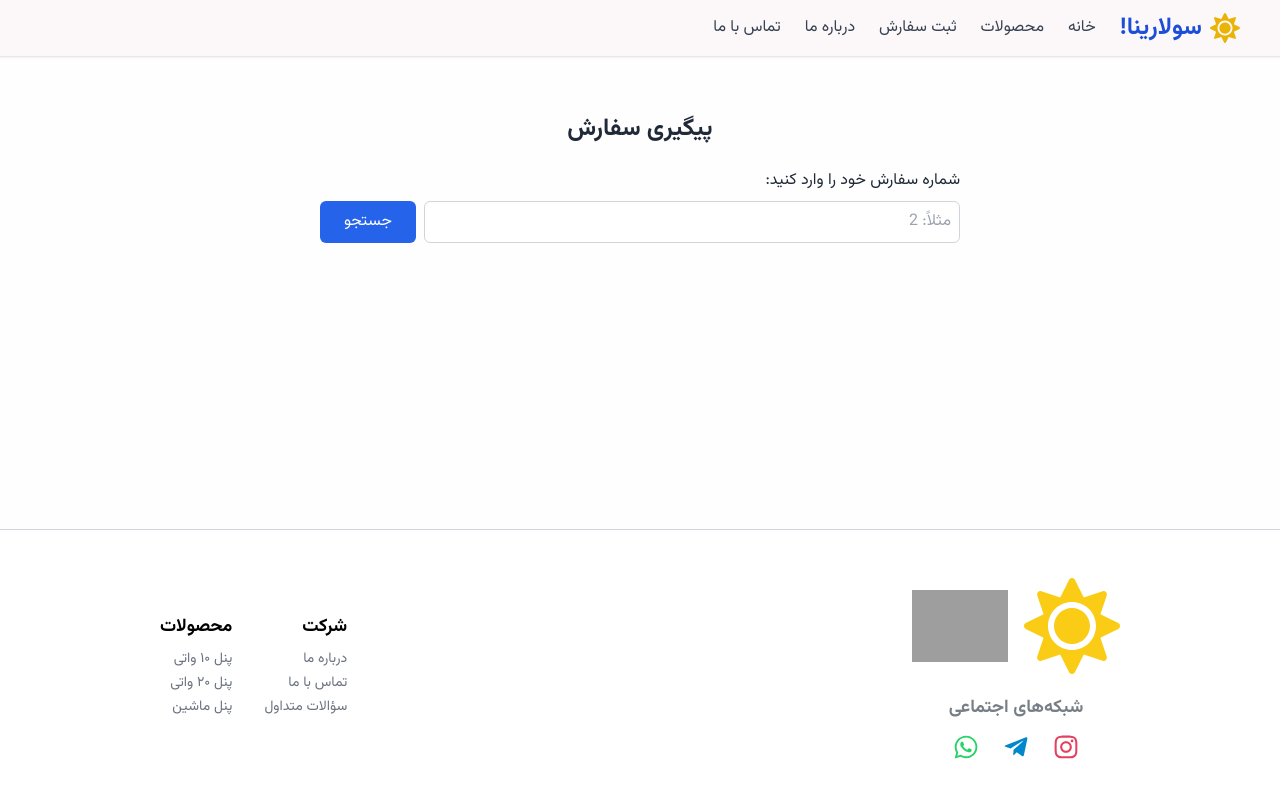
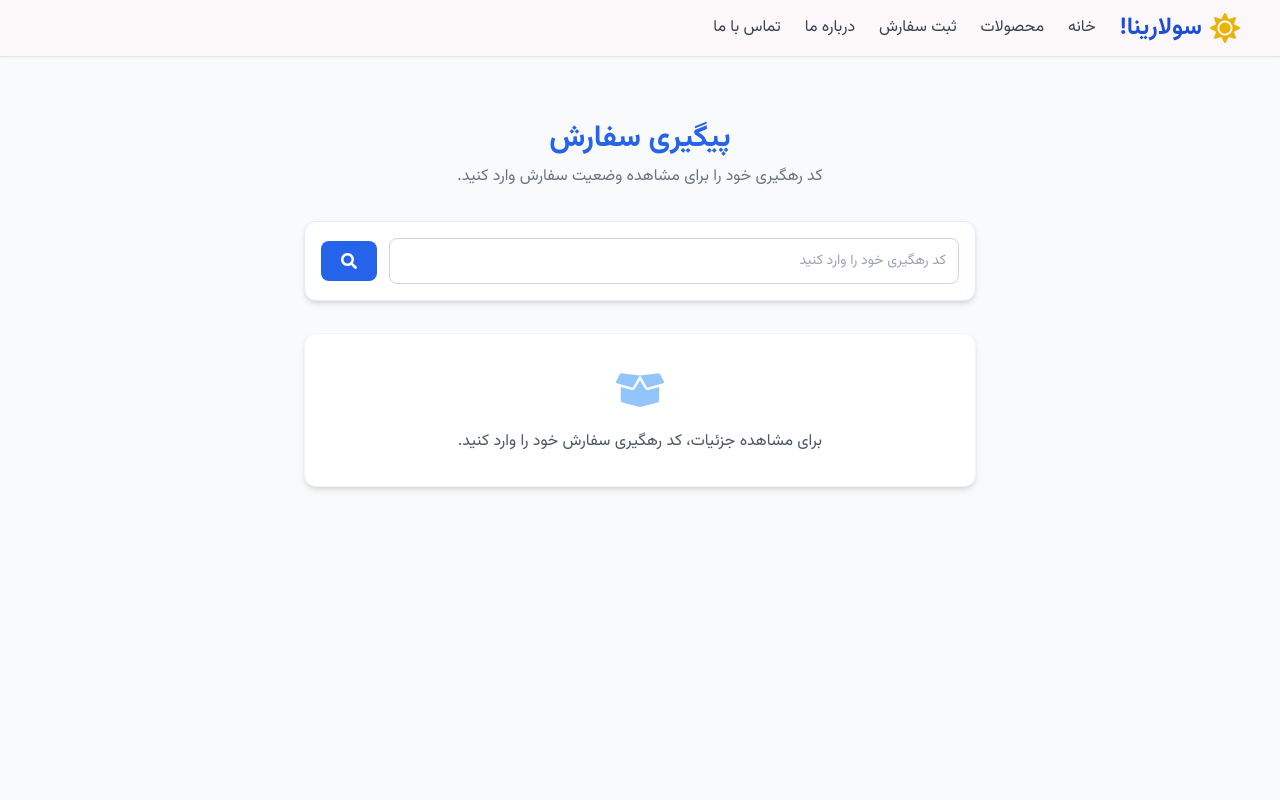
Before and after one commit to aliarabshahi/solarina_github, a Next.js app in the folder frontend/src/: page /order/track in a window 1280 px wide. Shown: the top 800 px of the page. Built offline with nearby package versions, Linux system fonts and the light colour scheme; grey boxes are pictures that could not be loaded.

Commit message:
adding new tracking page

```diff
--- a/frontend/src/app/order/track/page.tsx
+++ b/frontend/src/app/order/track/page.tsx
@@ -1,175 +1,291 @@
-"use client";
+import { getApiData } from "@/app/services/receive_data/apiServerFetch";
+import jalaali from "jalaali-js";
+import {
+  FaSearch,
+  FaBoxOpen,
+  FaClipboardCheck,
+  FaRegClock,
+  FaTimesCircle,
+  FaCheckCircle,
+  FaSpinner,
+  FaUser,
+  FaPhone,
+  FaMapMarkerAlt,
+  FaShoppingBag,
+  FaUserCircle,
+} from "react-icons/fa";
 
-import { useState } from "react";
-// Adjust this import path based on where your fetchApiData function is located
-import { fetchApiData } from "@/app/services/receive_data/apiClientAxios";
-// Updated to match your Django OrderModel exactly
-interface OrderDetail {
+// --- Types (Updated) ---
+interface OrderItem {
   id: number;
+  product_name: string; // Assumes your API sends this field
+  quantity: number;
+  price: number;
+}
+
+interface Order {
+  id: number;
+  tracking_code: string;
   full_name: string;
   phone_number: string;
-  email?: string | null;
   address: string;
-  postal_code: string;
-  notes?: string | null;
-  products: any[];
+  status: "pending" | "paid" | "failed";
+  created_at: string;
   total_price: number;
-  status: string;
-  created_at: string;
-  updated_at: string;
+  order_items: OrderItem[]; // Assumes your API sends this nested array
 }
 
-export default function TrackOrderPage() {
-  const [orderId, setOrderId] = useState("");
-  const [orderData, setOrderData] = useState<OrderDetail | null>(null);
-  const [loading, setLoading] = useState(false);
-  const [error, setError] = useState<string | null>(null);
+interface PageProps {
+  searchParams: {
+    code?: string;
+  };
+}
+// -----------------------
 
-  const handleTrackOrder = async (e: React.FormEvent) => {
-    e.preventDefault();
-    if (!orderId.trim()) return;
+export default async function OrderTrackPage({ searchParams }: PageProps) {
+  const trackingCode = searchParams.code?.trim();
+  let order: Order | null = null;
+  let error: string | null = null;
+  let notFound = false;
 
-    setLoading(true);
-    setError(null);
-    setOrderData(null);
+  if (trackingCode) {
+    try {
+      const response = await getApiData(`/orders/?tracking_code=${trackingCode}`);
+      const items = response?.data?.results || response?.data || [];
 
-    try {
-      const response = (await fetchApiData(`/orders/${orderId}/`)) as any;
+      if (Array.isArray(items) && items.length > 0) {
+        order = items[0];
+      } else {
+        notFound = true;
+      }
+    } catch (err: any) {
+       console.error("API Fetch Error:", err);
+       error = "خطا در ارتباط با سرور. لطفاً دوباره تلاش کنید.";
+    }
+  }
 
-      if (response && response.id) {
-        setOrderData(response);
-      } else if (response && response.data && response.data.id) {
-        setOrderData(response.data);
-      } else {
-        setError("سفارشی با این شماره یافت نشد.");
-      }
-    } catch (err) {
-      setError("سفارشی با این شماره یافت نشد.");
-    } finally {
-      setLoading(false);
-    }
-  };
+  return (
+    <div className="min-h-screen bg-slate-50 py-10 sm:py-16 px-6" dir="rtl">
+      <div className="max-w-2xl mx-auto">
+        <header className="text-center mb-8">
+          <h1 className="text-3xl font-bold text-blue-600">پیگیری سفارش</h1>
+          <p className="text-gray-500 mt-2">
+            کد رهگیری خود را برای مشاهده وضعیت سفارش وارد کنید.
+          </p>
+        </header>
 
-  // Helper function to render the appropriate status badge
-  const renderStatusBadge = (status: string) => {
-    switch (status) {
-      case "paid":
-        return (
-          <span className="bg-green-100 text-green-700 px-3 py-1 rounded-full text-sm font-bold border border-green-200">
-            پرداخت موفق
-          </span>
-        );
-      case "failed":
-        return (
-          <span className="bg-red-100 text-red-700 px-3 py-1 rounded-full text-sm font-bold border border-red-200">
-            پرداخت ناموفق
-          </span>
-        );
-      case "pending":
-        return (
-          <span className="bg-yellow-100 text-yellow-700 px-3 py-1 rounded-full text-sm font-bold border border-yellow-200">
-            در انتظار پرداخت
-          </span>
-        );
-      default:
-        return (
-          <span className="bg-gray-100 text-gray-700 px-3 py-1 rounded-full text-sm font-bold border border-gray-200">
-            {status}
-          </span>
+        <SearchForm initialCode={trackingCode} />
+
+        <div className="mt-8">
+          {trackingCode && !order && !error && !notFound && <LoadingState />}
+          {order && <OrderResult order={order} />}
+          {notFound && <NotFoundMessage />}
+          {error && <ErrorMessage message={error} />}
+          {!trackingCode && <InitialPrompt />}
+        </div>
+      </div>
+    </div>
   );
 }
-  };
 
+// --- UI Components ---
+
+function SearchForm({ initialCode }: { initialCode?: string }) {
   return (
-    <div className="container mx-auto p-4 max-w-2xl mt-10" dir="rtl">
-      <h1 className="text-2xl font-bold mb-6 text-center">پیگیری سفارش</h1>
-
-      <form onSubmit={handleTrackOrder} className="flex flex-col gap-4 mb-8">
-        <div>
-          <label htmlFor="orderId" className="block mb-2 font-medium">
-            شماره سفارش خود را وارد کنید:
-          </label>
-          <div className="flex gap-2">
+    <form action="/order/track" method="GET" className="bg-white p-4 rounded-xl shadow-md border border-blue-500/15 flex items-center gap-3">
       <input
         type="text"
-              id="orderId"
-              value={orderId}
-              onChange={(e) => setOrderId(e.target.value)}
-              className="border border-gray-300 p-2 rounded-md flex-1 focus:outline-none focus:border-blue-500"
-              placeholder="مثلاً: 2"
+        name="code"
+        defaultValue={initialCode || ""}
+        placeholder="کد رهگیری خود را وارد کنید"
+        required
+        className="w-full border border-gray-300 rounded-lg p-3 focus:ring-2 focus:ring-blue-500 text-sm transition-colors"
       />
       <button
         type="submit"
-              disabled={loading}
-              className="bg-blue-600 text-white px-6 py-2 rounded-md hover:bg-blue-700 disabled:bg-blue-300 transition-colors"
+        aria-label="جستجو"
+        className="bg-blue-600 hover:bg-blue-700 text-white rounded-lg px-5 py-3 transition-all flex items-center justify-center"
       >
-              {loading ? "در حال جستجو..." : "جستجو"}
+        <FaSearch />
       </button>
+    </form>
+  );
+}
+
+function OrderResult({ order }: { order: Order }) {
+  const date = new Date(order.created_at);
+  const { jy, jm, jd } = jalaali.toJalaali(date.getFullYear(), date.getMonth() + 1, date.getDate());
+  const orderDate = `${jy}/${String(jm).padStart(2, "0")}/${String(jd).padStart(2, "0")}`;
+
+  return (
+    <div className="bg-white p-6 sm:p-8 rounded-xl shadow-lg border border-gray-100 animate-fade-in space-y-6">
+      {/* Header */}
+      <div className="flex flex-col sm:flex-row justify-between items-start sm:items-center border-b pb-4">
+        <div>
+          <h2 className="text-xl font-bold text-gray-800">جزئیات سفارش</h2>
+          <p className="text-sm text-gray-500 mt-1">
+            کد رهگیری:{" "}
+            <span className="font-mono text-blue-600 font-semibold">{order.tracking_code}</span>
+          </p>
+        </div>
+        <div className="text-sm text-gray-600 mt-3 sm:mt-0">
+          تاریخ ثبت: {orderDate}
         </div>
       </div>
-      </form>
 
-      {error && (
-        <div className="bg-red-100 text-red-700 p-4 rounded-md mb-6 border border-red-200">
-          {error}
+      {/* 1. Status Timeline (Moved up) */}
+      <StatusTimeline status={order.status} />
+
+      {/* 2. Product List (New) */}
+      <ProductList items={order.order_items} />
+
+      {/* 3. Customer Details (Moved down) */}
+      <div className="border-t pt-6 space-y-4 text-sm text-gray-700">
+        <h3 className="font-semibold text-gray-800 text-base flex items-center gap-2">
+            <FaUserCircle className="text-blue-500" />
+            اطلاعات تحویل
+        </h3>
+        <div className="flex items-center gap-3 pl-2">
+          <FaUser className="text-gray-400 w-4 h-4" />
+          <span><strong>تحویل گیرنده:</strong> {order.full_name}</span>
         </div>
-      )}
-
-      {orderData && (
-        <div className="bg-white border border-gray-200 rounded-lg shadow-sm p-6">
-          <div className="flex justify-between items-center mb-4 border-b pb-4">
-            <h2 className="text-xl font-semibold">
-              جزئیات سفارش #{orderData.id}
-            </h2>
-            {/* Display the status badge here */}
-            {renderStatusBadge(orderData.status)}
+        <div className="flex items-center gap-3 pl-2">
+          <FaPhone className="text-gray-400 w-4 h-4" />
+          <span><strong>شماره موبایل:</strong> {order.phone_number}</span>
         </div>
-
-          <div className="space-y-3">
-            <div className="flex justify-between">
-              <span className="text-gray-600">نام و نام خانوادگی:</span>
-              <span className="font-medium">{orderData.full_name}</span>
-            </div>
-
-            <div className="flex justify-between">
-              <span className="text-gray-600">شماره تماس:</span>
-              {/* Updated to phone_number */}
-              <span className="font-medium">{orderData.phone_number}</span>
-            </div>
-
-            {orderData.email && (
-              <div className="flex justify-between">
-                <span className="text-gray-600">ایمیل:</span>
-                <span className="font-medium">{orderData.email}</span>
-              </div>
-            )}
-
-            <div className="flex justify-between">
-              <span className="text-gray-600">کد پستی:</span>
-              <span className="font-medium">{orderData.postal_code}</span>
-            </div>
-
-            <div className="flex justify-between">
-              <span className="text-gray-600">آدرس:</span>
-              <span className="font-medium text-left max-w-xs">{orderData.address}</span>
-            </div>
-
-            <div className="flex justify-between">
-              <span className="text-gray-600">تاریخ ثبت:</span>
-              <span className="font-medium" dir="ltr">
-                {new Date(orderData.created_at).toLocaleString('fa-IR')}
-              </span>
-            </div>
-
-            <div className="flex justify-between pt-3 border-t mt-3">
-              <span className="text-gray-800 font-bold">مبلغ کل:</span>
-              <span className="font-bold text-blue-600">
-                {orderData.total_price?.toLocaleString()} تومان
+        <div className="flex items-start gap-3 pl-2">
+          <FaMapMarkerAlt className="text-gray-400 w-4 h-4 mt-1" />
+          <span className="flex flex-col">
+            <strong>آدرس:</strong>
+            <span className="text-gray-600 leading-relaxed">{order.address}</span>
           </span>
         </div>
       </div>
+
+      {/* 4. Total Price Footer */}
+      <div className="bg-slate-50 p-4 rounded-lg border border-slate-200 mt-4">
+        <div className="flex justify-between items-center">
+          <span className="font-semibold text-gray-700">مبلغ کل سفارش:</span>
+          <span className="font-bold text-blue-700 text-lg">
+            {Number(order.total_price).toLocaleString()} تومان
+          </span>
+        </div>
+      </div>
+    </div>
+  );
+}
+
+function StatusTimeline({ status }: { status: Order["status"] }) {
+  const isPaid = status === "paid";
+  const isPending = status === "pending";
+  const isFailed = status === "failed";
+
+  const baseCircleClass = "w-8 h-8 rounded-full flex items-center justify-center text-white text-sm";
+  const baseLineClass = "flex-1 h-0.5";
+
+  return (
+    <div>
+      <h3 className="font-semibold text-gray-700 mb-5 text-center">وضعیت فعلی</h3>
+      <div className="flex items-center w-full">
+        <div className="flex flex-col items-center">
+          <div className={`${baseCircleClass} bg-green-500`}><FaClipboardCheck /></div>
+          <span className="text-xs text-center mt-2 font-medium text-gray-600">ثبت سفارش</span>
+        </div>
+        <div className={`${baseLineClass} ${isPaid ? "bg-green-500" : "bg-gray-300"}`}></div>
+        <div className="flex flex-col items-center">
+          <div className={`${baseCircleClass} ${isPaid ? "bg-green-500" : isFailed ? "bg-red-500" : "bg-gray-400"}`}>
+            {isPaid && <FaCheckCircle />}
+            {isPending && <FaRegClock />}
+            {isFailed && <FaTimesCircle />}
+          </div>
+          <span className={`text-xs text-center mt-2 font-medium ${isPaid ? "text-gray-600" : "text-gray-500"}`}>
+            {isPaid ? "پرداخت موفق" : isFailed ? "پرداخت ناموفق" : "در انتظار پرداخت"}
+          </span>
+        </div>
+        <div className={`${baseLineClass} ${isPaid ? "bg-green-500" : "bg-gray-300"}`}></div>
+        <div className="flex flex-col items-center">
+          <div className={`${baseCircleClass} ${isPaid ? "bg-green-500" : "bg-gray-400"}`}><FaBoxOpen /></div>
+          <span className={`text-xs text-center mt-2 font-medium ${isPaid ? "text-gray-600" : "text-gray-500"}`}>آماده‌سازی</span>
+        </div>
+      </div>
+      {isPending && (
+        <div className="mt-6 text-center text-sm bg-yellow-50 text-yellow-700 border border-yellow-200 p-3 rounded-lg">
+          سفارش شما ثبت شده و در انتظار پرداخت است.
+        </div>
+      )}
+      {isFailed && (
+        <div className="mt-6 text-center text-sm bg-red-50 text-red-700 border border-red-200 p-3 rounded-lg">
+          متاسفانه پرداخت این سفارش ناموفق بوده است.
         </div>
       )}
     </div>
   );
 }
+
+function ProductList({ items }: { items: OrderItem[] }) {
+  if (!items || items.length === 0) {
+    return null;
+  }
+
+  return (
+    <div className="border-t pt-6 space-y-4">
+      <h3 className="font-semibold text-gray-800 text-base flex items-center gap-2">
+        <FaShoppingBag className="text-blue-500" />
+        محصولات سفارش
+      </h3>
+      <ul className="space-y-3 text-sm text-gray-700">
+        {items.map((item) => (
+          <li key={item.id} className="flex justify-between items-center bg-slate-50 p-3 rounded-lg border border-slate-200">
+            <div>
+              <p className="font-semibold text-gray-800">{item.product_name}</p>
+              <p className="text-xs text-gray-500">تعداد: {item.quantity}</p>
+            </div>
+            <div className="font-mono text-gray-600 font-semibold">
+              {Number(item.price * item.quantity).toLocaleString()} تومان
+            </div>
+          </li>
+        ))}
+      </ul>
+    </div>
+  );
+}
+
+function InitialPrompt() {
+  return (
+    <div className="text-center bg-white p-8 rounded-xl shadow-md border border-gray-100">
+      <FaBoxOpen className="mx-auto text-5xl text-blue-300 mb-4" />
+      <p className="text-gray-600">برای مشاهده جزئیات، کد رهگیری سفارش خود را وارد کنید.</p>
+    </div>
+  );
+}
+
+function LoadingState() {
+  return (
+    <div className="text-center bg-white p-8 rounded-xl shadow-md border border-gray-100 flex flex-col items-center justify-center">
+      <FaSpinner className="animate-spin text-4xl text-blue-500 mb-4" />
+      <p className="text-gray-600">در حال جستجوی سفارش...</p>
+    </div>
+  );
+}
+
+function NotFoundMessage() {
+  return (
+    <div className="text-center bg-white p-8 rounded-xl shadow-md border border-yellow-200 animate-fade-in">
+      <FaTimesCircle className="mx-auto text-5xl text-yellow-500 mb-4" />
+      <h3 className="text-lg font-semibold text-yellow-700">سفارش یافت نشد</h3>
+      <p className="text-gray-600 mt-2 text-sm">
+        کد رهگیری وارد شده معتبر نیست. لطفاً آن را بررسی کرده و دوباره تلاش کنید.
+      </p>
+    </div>
+  );
+}
+
+function ErrorMessage({ message }: { message: string }) {
+  return (
+    <div className="text-center bg-red-50 p-8 rounded-xl shadow-md border border-red-200 animate-fade-in">
+      <FaTimesCircle className="mx-auto text-5xl text-red-500 mb-4" />
+      <h3 className="text-lg font-semibold text-red-700">خطا در ارتباط</h3>
+      <p className="text-gray-600 mt-2 text-sm">{message}</p>
+    </div>
+  );
+}
```
Lines whose indentation alone changed are shown as unchanged.
